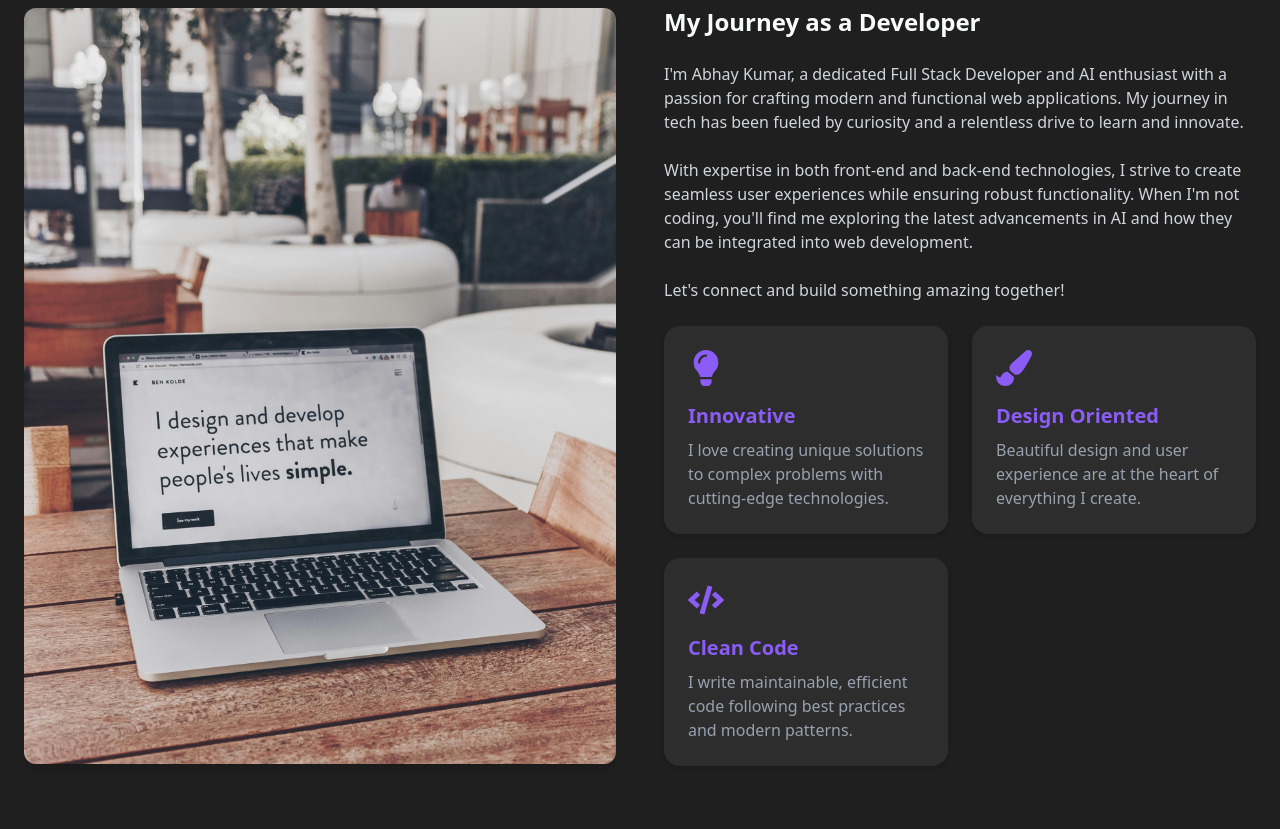
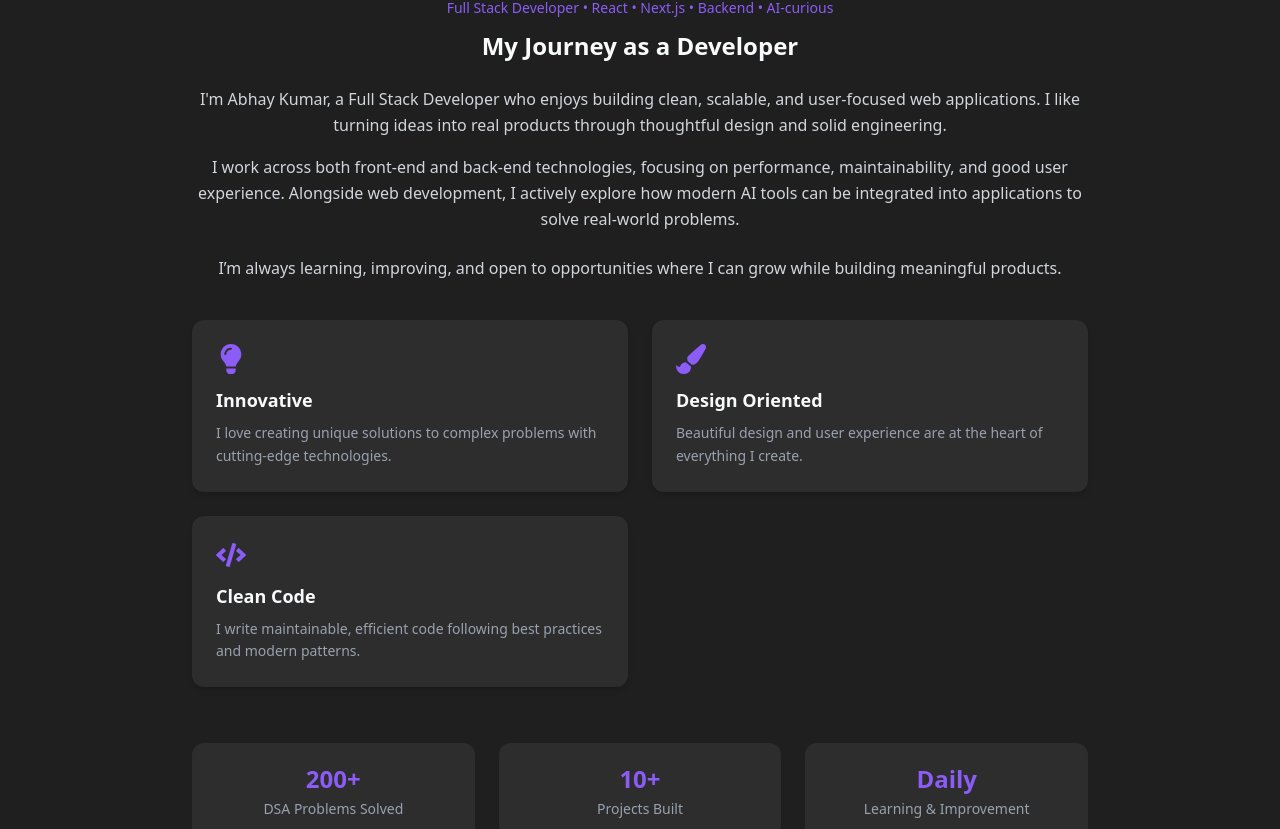
Before and after one commit to abhaykumardev/Myportfolio, a React (Vite) app: page / in a window 1280 px wide. Shown: the part 1014-1843 px from the top of the page. Built offline with nearby package versions, Linux system fonts and the light colour scheme; no server answers.

Commit message:
make some initial changes in project

```diff
--- a/src/component/About.jsx
+++ b/src/component/About.jsx
@@ -1,90 +1,97 @@
 import React from "react";
 import { motion } from "framer-motion";
-import { aboutInfo, assets } from "../assets/assets";
+import { aboutInfo } from "../assets/assets";
+
 const About = () => {
   return (
-    <div>
-      <motion.div
-        initial={{ opacity: 0, y: 50 }}
+    <motion.section
+      id="about"
+      initial={{ opacity: 0, y: 40 }}
       whileInView={{ opacity: 1, y: 0 }}
-        transition={{ duration: 0.6, ease: "easeInOut" }}
+      transition={{ duration: 0.6, ease: "easeOut" }}
       viewport={{ once: true }}
-        id="about"
       className="py-20 bg-dark-200"
     >
-        <div className="container mx-0 px-6">
+      <div className="container mx-auto px-6">
+
+        {/* Section Heading */}
         <h2 className="text-3xl font-bold text-center mb-4">
           About <span className="text-purple">Me</span>
         </h2>
-          <p className="text-gray-400 text-center max-w-2xl mx-auto mb-16">
-            Get to know more about me and my journey as a developer.
+
+        <p className="text-gray-400 text-center max-w-2xl mx-auto mb-14">
+          A quick overview of who I am, what I do, and how I approach building software.
         </p>
 
-          <div className="flex flex-col md:flex-row items-center gap-12">
-            {/* Left Section - Image */}
-            <div className="md:w-1/2 rounded-xl overflow-hidden shadow-lg  ">
-              <motion.img
-                initial={{ opacity: 0, y: 50 }}
-                whileInView={{ opacity: 1, y: 0 }}
-                transition={{ duration: 0.6, ease: "easeInOut" }}
-                viewport={{ once: false, amount: 0.2 }}
-                className="w-full h-full object-cover"
-                src={assets.profileImg7}
-                alt="About Me"
-              />
-            </div>
-            {/* Right Section - Text */}
-            <motion.div
-              initial={{ opacity: 0, y: 50 }}
-              whileInView={{ opacity: 1, y: 0 }}
-              transition={{ duration: 0.6, ease: "easeInOut" }}
-              viewport={{ once: false, amount: 0.2 }}
-              className="md:w-1/2"
-            >
-              <div>
+        {/* Main Content */}
+        <div className="max-w-4xl mx-auto text-center">
+
+          {/* Identity Line */}
+          <p className="text-purple text-sm font-medium mb-3">
+            Full Stack Developer • React • Next.js • Backend • AI-curious
+          </p>
+
           <h3 className="text-2xl font-semibold mb-6">
             My Journey as a Developer
           </h3>
-                <p className="text-gray-300 mb-6">
-                  I'm Abhay Kumar, a dedicated Full Stack Developer and AI
-                  enthusiast with a passion for crafting modern and functional
-                  web applications. My journey in tech has been fueled by
-                  curiosity and a relentless drive to learn and innovate.
-                </p>
-                <p className="text-gray-300 mb-6">
-                  With expertise in both front-end and back-end technologies, I
-                  strive to create seamless user experiences while ensuring
-                  robust functionality. When I'm not coding, you'll find me
-                  exploring the latest advancements in AI and how they can be
-                  integrated into web development.
-                </p>
-                <p className="text-gray-300 mb-6">
-                  Let's connect and build something amazing together!
+
+          <p className="text-gray-300 leading-relaxed mb-4">
+            I'm Abhay Kumar, a Full Stack Developer who enjoys building clean,
+            scalable, and user-focused web applications. I like turning ideas
+            into real products through thoughtful design and solid engineering.
           </p>
 
-                {/* cards */}
-                <div className="grid grid-cols-1 md:grid-cols-2 gap-6">
+          <p className="text-gray-300 leading-relaxed mb-6">
+            I work across both front-end and back-end technologies, focusing on
+            performance, maintainability, and good user experience. Alongside
+            web development, I actively explore how modern AI tools can be
+            integrated into applications to solve real-world problems.
+          </p>
+
+          <p className="text-gray-300 mb-10">
+            I’m always learning, improving, and open to opportunities where I
+            can grow while building meaningful products.
+          </p>
+
+          {/* Value Cards */}
+          <div className="grid grid-cols-1 sm:grid-cols-2 gap-6">
             {aboutInfo.map((info, index) => (
-                    <div
+              <motion.div
                 key={index}
-                      className="bg-dark-300 p-6 rounded-2xl shadow-md transition-transform duration-300 hover:translate-y-[-5px] cursor-pointer"
+                whileHover={{ y: -4 }}
+                transition={{ type: "spring", stiffness: 200 }}
+                className="bg-dark-300 p-6 rounded-xl shadow-md text-left"
               >
-                      <div>
-                        <info.icon className="text-4xl text-purple mb-4" />
-                      </div>
-                      <h4 className="text-xl font-semibold mb-2 text-purple">
+                <info.icon className="text-3xl text-purple mb-3" />
+                <h4 className="text-lg font-semibold mb-2">
                   {info.title}
                 </h4>
-                      <p className="text-gray-400">{info.description}</p>
-                    </div>
+                <p className="text-gray-400 text-sm leading-relaxed">
+                  {info.description}
+                </p>
+              </motion.div>
             ))}
           </div>
+
+          {/* Optional Highlight Strip */}
+          <div className="mt-14 grid grid-cols-1 sm:grid-cols-3 gap-6">
+            <div className="bg-dark-300 rounded-xl p-5">
+              <h4 className="text-2xl font-bold text-purple mb-1">200+</h4>
+              <p className="text-gray-400 text-sm">DSA Problems Solved</p>
             </div>
-            </motion.div>
+            <div className="bg-dark-300 rounded-xl p-5">
+              <h4 className="text-2xl font-bold text-purple mb-1">10+</h4>
+              <p className="text-gray-400 text-sm">Projects Built</p>
+            </div>
+            <div className="bg-dark-300 rounded-xl p-5">
+              <h4 className="text-2xl font-bold text-purple mb-1">Daily</h4>
+              <p className="text-gray-400 text-sm">Learning & Improvement</p>
             </div>
           </div>
-      </motion.div>
+
         </div>
+      </div>
+    </motion.section>
   );
 };
 
--- a/src/component/Contact.jsx
+++ b/src/component/Contact.jsx
@@ -42,7 +42,7 @@ const Contact = () => {
       transition={{ duration: 1, ease: 'easeInOut' }}
       viewport={{ once: false, amount: 0.2 }}
       id="contact"
-      className="py-20 bg-dark-200"
+      className="py-20 bg-slate-900"
     >
       <div className="container mx-auto px-6">
         <h2 className="text-3xl font-bold text-center mb-4">
@@ -70,7 +70,7 @@ const Contact = () => {
                 type="text"
                 name="name"
                 required
-                className="w-full px-4 py-3 rounded-lg bg-dark-300 border border-dark-400 text-gray-200 focus:outline-none focus:border-purple-500"
+                className="w-full px-4 py-3 rounded-lg bg-gray-800 border border-dark-400 text-gray-200 focus:outline-none focus:border-purple-500"
               />
             </div>
 
@@ -82,7 +82,7 @@ const Contact = () => {
                 type="email"
                 name="email"
                 required
-                className="w-full px-4 py-3 rounded-lg bg-dark-300 border border-dark-400 text-gray-200 focus:outline-none focus:border-purple-500"
+                className="w-full px-4 py-3 rounded-lg bg-gray-800 border border-dark-400 text-gray-200 focus:outline-none focus:border-purple-500"
               />
             </div>
 
@@ -94,7 +94,7 @@ const Contact = () => {
                 name="message"
                 rows="5"
                 required
-                className="w-full px-4 py-3 rounded-lg bg-dark-300 border border-dark-400 text-gray-200 focus:outline-none focus:border-purple-500"
+                className="w-full px-4 py-3 rounded-lg bg-gray-800 border border-dark-400 text-gray-200 focus:outline-none focus:border-purple-500"
               ></textarea>
             </div>
 
--- a/src/component/Dsasection.jsx
+++ b/src/component/Dsasection.jsx
@@ -9,7 +9,7 @@ const DSASection = () => {
       whileInView={{ opacity: 1, y: 0 }}
       transition={{ duration: 0.6, ease: "easeOut" }}
       viewport={{ once: true }}
-      className="py-20 bg-[#111]"
+      className="py-20 bg-slate-900"
     >
       <div className="container mx-auto px-6">
 
@@ -30,19 +30,19 @@ const DSASection = () => {
 
         {/* Stats Cards */}
         <div className="grid grid-cols-1 sm:grid-cols-3 gap-6 mb-10">
-          <div className="rounded-xl bg-dark-100 p-6 border border-purple-500/20">
+          <div className="rounded-xl bg-gray-800 p-6 border border-purple-500/20">
             <h3 className="text-2xl font-bold text-purple-500">200+</h3>
             <p className="text-gray-400 mt-2">DSA Problems Solved</p>
           </div>
 
-          <div className="rounded-xl bg-dark-100 p-6 border border-purple-500/20">
+          <div className="rounded-xl bg-gray-800 p-6 border border-purple-500/20">
             <h3 className="text-lg font-semibold text-white">Core Topics</h3>
             <p className="text-gray-400 mt-2 text-sm">
               Arrays, Strings, Trees, Graphs, DP
             </p>
           </div>
 
-          <div className="rounded-xl bg-dark-100 p-6 border border-purple-500/20">
+          <div className="rounded-xl bg-gray-800 p-6 border border-purple-500/20">
             <h3 className="text-lg font-semibold text-white">Platforms</h3>
             <p className="text-gray-400 mt-2 text-sm">
               LeetCode, CodeStudio
--- a/src/component/Footer.jsx
+++ b/src/component/Footer.jsx
@@ -2,7 +2,7 @@ import React from 'react'
 
 const Footer = () => {
   return (
-    <div className='py-8 bg-dark-300'>
+    <div className='py-8 bg-slate-800'>
      <div className='container mx-auto px-6 text-center'>
        <p className='text-gray-400'>
         &copy; {new Date().getFullYear()} Abhay Kumar. All rights reserved.
--- a/src/component/Project.jsx
+++ b/src/component/Project.jsx
@@ -11,7 +11,7 @@ const Project = () => {
       whileInView={{ opacity: 1, y: 0 }}
       transition={{ duration: 0.6, ease: "easeOut" }}
       viewport={{ once: true }}
-      className="py-16 sm:py-20 bg-dark-200"
+      className="py-16 sm:py-20 bg-slate-900"
     >
       <div className="container mx-auto px-4 sm:px-6">
 
@@ -21,7 +21,7 @@ const Project = () => {
         </h2>
 
         <p className="text-gray-400 text-sm sm:text-base text-center
-                      max-w-xl mx-auto mb-12 sm:mb-16">
+                      max-w-xl mx-auto mb-12 sm:mb-14">
           A selection of my recent work
         </p>
 
@@ -31,55 +31,57 @@ const Project = () => {
                      grid-cols-1
                      sm:grid-cols-2
                      lg:grid-cols-3
-                     max-w-6xl mx-auto"
+                     max-w-5xl mx-auto"
         >
           {projects.map((project, index) => (
             <motion.div
               key={index}
-              whileHover={{ y: -8 }}
-              transition={{ type: "spring", stiffness: 200 }}
-              className="bg-dark-300 rounded-xl shadow-md overflow-hidden"
+              whileHover={{ y: -4 }}
+              transition={{ type: "spring", stiffness: 180 }}
+              className="bg-gray-800 rounded-xl shadow-md
+                         overflow-hidden flex flex-col"
             >
               {/* Image */}
               <img
                 src={project.image}
                 alt={project.title}
-                className="w-full h-40 sm:h-44 md:h-48 object-cover"
+                className="w-full h-36 sm:h-40 object-cover"
                 loading="lazy"
               />
 
               {/* Content */}
-              <div className="p-5 sm:p-6">
-                <h3 className="text-lg sm:text-xl font-semibold mb-2">
+              <div className="p-4 flex flex-col flex-1">
+                <h3 className="text-lg font-semibold mb-1">
                   {project.title}
                 </h3>
 
-                <p className="text-gray-400 text-sm sm:text-base mb-4">
+                {/* Clamp description */}
+                <p className="text-gray-400 text-sm mb-3 line-clamp-3">
                   {project.description}
                 </p>
 
                 {/* Tech tags */}
-                <div className="flex flex-wrap mb-4">
+                <div className="flex flex-wrap gap-2 mb-4">
                   {project.tech.map((tech, techIndex) => (
                     <span
                       key={techIndex}
-                      className="bg-dark-400 text-xs sm:text-sm
-                                 px-3 py-1 rounded-full mr-2 mb-2"
+                      className="bg-dark-400 text-xs
+                                 px-2.5 py-1 rounded-full"
                     >
                       {tech}
                     </span>
                   ))}
                 </div>
 
-                {/* Buttons */}
-                <div className="flex flex-col sm:flex-row gap-3">
+                {/* Buttons stick to bottom */}
+                <div className="mt-auto flex gap-3">
                   <a
                     href={project.demo}
                     target="_blank"
                     rel="noopener noreferrer"
-                    className="flex-1 text-center px-4 py-2
-                               bg-purple-500 rounded-lg font-medium
-                               hover:bg-purple-700 transition"
+                    className="flex-1 text-center px-3 py-2
+                               bg-purple-500 rounded-lg text-sm font-medium
+                               hover:bg-purple-600 transition"
                   >
                     Live Demo
                   </a>
@@ -88,8 +90,9 @@ const Project = () => {
                     href={project.code}
                     target="_blank"
                     rel="noopener noreferrer"
-                    className="flex-1 text-center px-4 py-2
-                               border border-purple rounded-lg font-medium
+                    className="flex-1 text-center px-3 py-2
+                               border border-purple rounded-lg
+                               text-sm font-medium
                                hover:bg-purple/20 transition"
                   >
                     Source Code
--- a/src/component/Skill.jsx
+++ b/src/component/Skill.jsx
@@ -9,7 +9,7 @@ const Skill = () => {
       transition={{ duration: 1, ease: "easeInOut" }}
       viewport={{ once: false, amount: 0.2 }}
       id="skills"
-      className="py-20 bg-dark-100"
+      className="py-20 bg-slate-900"
     >
 
       <div className="container mx-auto px-6">
@@ -23,7 +23,7 @@ const Skill = () => {
 
           {
             skills.map((skill, index) => (
-              <div key={index} className="bg-dark-200 p-6 rounded-2xl shadow-md hover:translate-y-2 transition  duration-300 cursor-pointer">
+              <div key={index} className="bg-gray-800 p-6 rounded-2xl shadow-md hover:translate-y-2 transition  duration-300 cursor-pointer">
                 <div className="flex items-center mb-4">
                   <skill.icon className="text-4xl text-purple-400 mr-6 w-12 h-12" />
                   <h3 className="text-xl font-semibold">{skill.title}</h3>
```
Also changed, not shown: src/assets/home22.jpg. Lines whose indentation alone changed are shown as unchanged.
